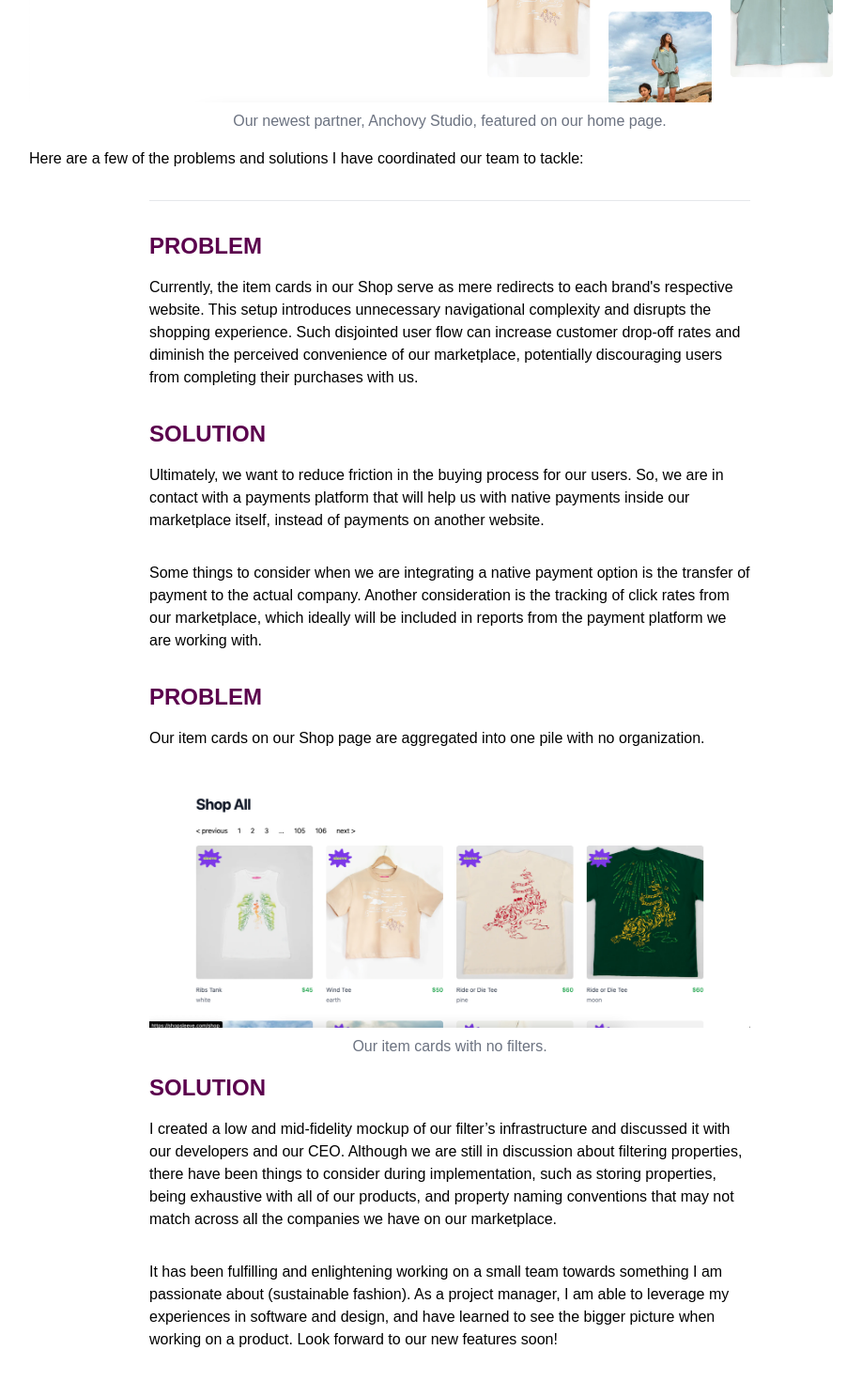
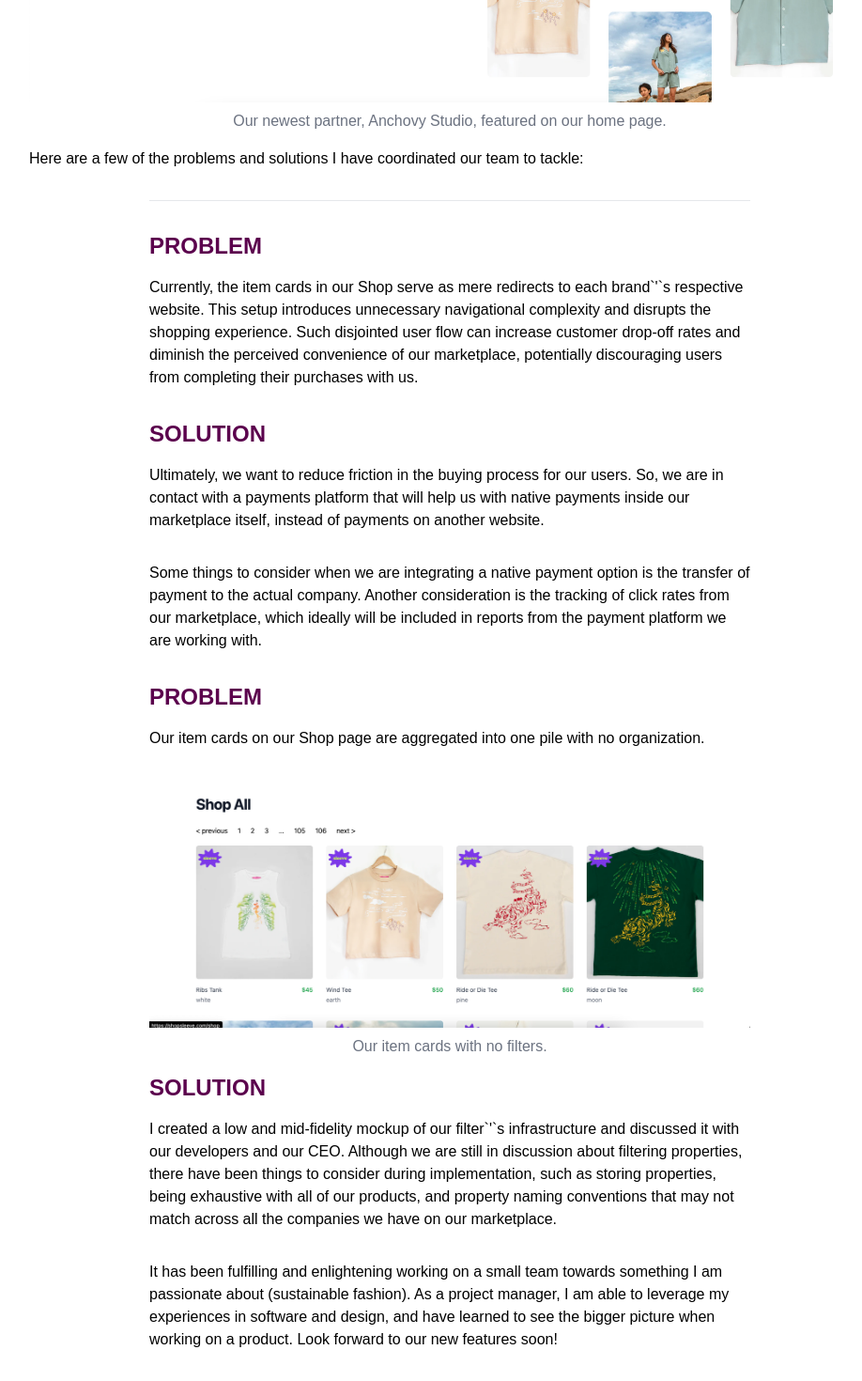
Before and after one commit to jocelynpark/Website, a Next.js app: page /sleeve in a window 1280 px wide. Shown: the part 1120-2590 px from the top of the page at 94% size, without its empty margins (161-1079 px from the left). Built offline with nearby package versions, Linux system fonts and the light colour scheme.

Commit message:
esc char for sleeve

```diff
--- a/pages/sleeve.tsx
+++ b/pages/sleeve.tsx
@@ -43,7 +43,7 @@ const Sleeve: React.FC = () => {
           <hr></hr>
           <div className='my-8'>
             <h2 className="text-2xl font-bold mb-4 text-sleevepurple">PROBLEM</h2>
-            <p className='mb-8'>Currently, the item cards in our Shop serve as mere redirects to each brand's respective website. This setup introduces unnecessary navigational complexity and disrupts the shopping experience. Such disjointed user flow can increase customer drop-off rates and diminish the perceived convenience of our marketplace, potentially discouraging users from completing their purchases with us. </p>
+            <p className='mb-8'>Currently, the item cards in our Shop serve as mere redirects to each brand`&apos;`s respective website. This setup introduces unnecessary navigational complexity and disrupts the shopping experience. Such disjointed user flow can increase customer drop-off rates and diminish the perceived convenience of our marketplace, potentially discouraging users from completing their purchases with us. </p>
             <h2 className="text-2xl font-bold mb-4 text-sleevepurple">SOLUTION</h2>
             <p className='mb-8'>Ultimately, we want to reduce friction in the buying process for our users. So, we are in contact with a payments platform that will help us with native payments inside our marketplace itself, instead of payments on another website.</p>
             <p>Some things to consider when we are integrating a native payment option is the transfer of payment to the actual company. Another consideration is the tracking of click rates from our marketplace, which ideally will be included in reports from the payment platform we are working with.</p>
@@ -55,7 +55,7 @@ const Sleeve: React.FC = () => {
               <figcaption className='text-gray-500 mt-2'>Our item cards with no filters.</figcaption>
             </figure>
             <h2 className="text-2xl font-bold mb-4 text-sleevepurple">SOLUTION</h2>
-            <p className='mb-8'>I created a low and mid-fidelity mockup of our filter’s infrastructure and discussed it with our developers and our CEO. Although we are still in discussion about filtering properties, there have been things to consider during implementation, such as storing properties, being exhaustive with all of our products, and property naming conventions that may not match across all the companies we have on our marketplace.</p>
+            <p className='mb-8'>I created a low and mid-fidelity mockup of our filter`&apos;`s infrastructure and discussed it with our developers and our CEO. Although we are still in discussion about filtering properties, there have been things to consider during implementation, such as storing properties, being exhaustive with all of our products, and property naming conventions that may not match across all the companies we have on our marketplace.</p>
             <p>It has been fulfilling and enlightening working on a small team towards something I am passionate about (sustainable fashion). As a project manager, I am able to leverage my experiences in software and design, and have learned to see the bigger picture when working on a product. Look forward to our new features soon!</p>
           </div>
         </div>
```
